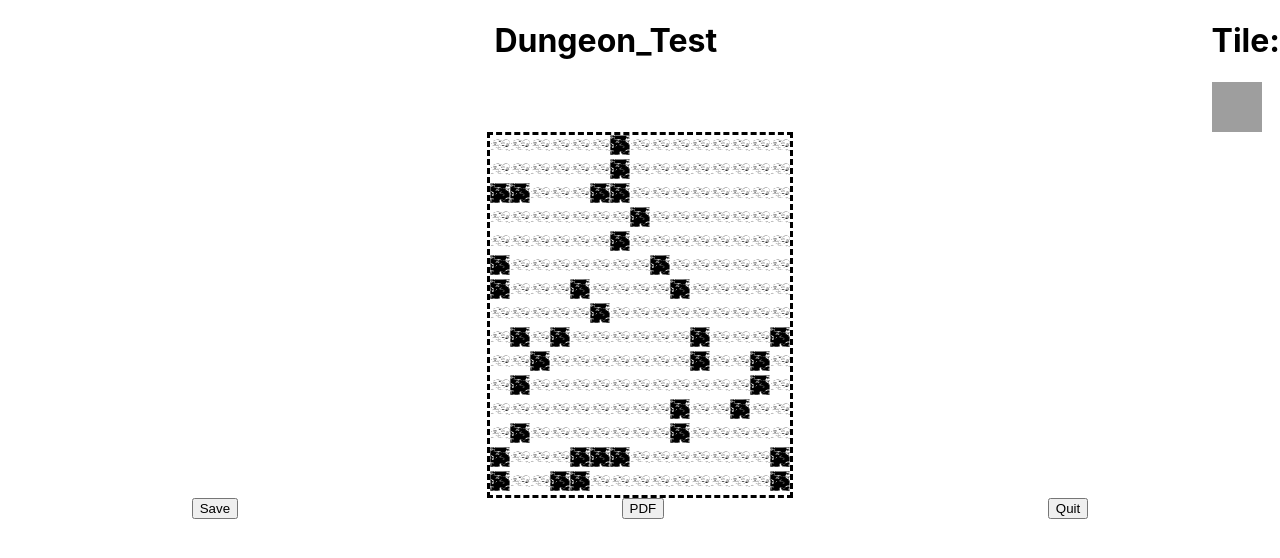
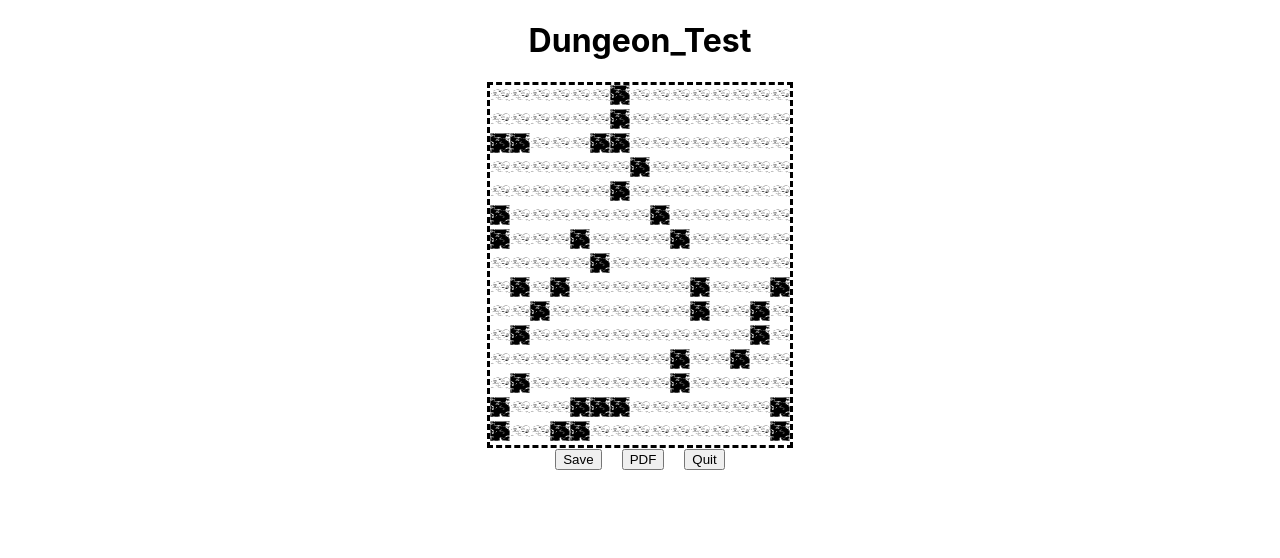
Before and after one commit to MBogert/dungeon_maker, a React (Create React App) app in the folder viewer/: page / in a window 1280 px wide. Shown: the top 558 px of the page. Built offline with nearby package versions, Linux system fonts and the light colour scheme; grey boxes are pictures that could not be loaded.

Commit message:
Functioning live-editor for simple dungeons

```diff
--- a/viewer/src/App.js
+++ b/viewer/src/App.js
@@ -6,7 +6,7 @@
 function App() {
   return (
     <div className="App">
-      <Viewer name='Dungeon_Test' tileSrc={'https://static.miraheze.org/thefinalrumblewiki/8/84/Potion_seller.png'} grid={testGrid}/>
+      <Viewer name='Dungeon_Test' grid={testGrid}/>
     </div>
   );
 }
--- a/viewer/src/DungeonGrid.js
+++ b/viewer/src/DungeonGrid.js
@@ -1,13 +1,6 @@
-import React, {useState} from 'react'
-import findDOMNode from 'react-dom'
+import React from 'react'
 import {ReactComponent as WallTile } from './img/floor_tile.svg'
 import {ReactComponent as FloorTile } from './img/wall_tile.svg'
-
-export const headerStyle = {
-  display: 'flex',
-  flexDirection: 'row',
-  justifyContent: 'space-between',
-}
 
 export const imgStyleWall = {
   width: '50px',
@@ -33,39 +26,30 @@ const gridStyle = {
   borderWidth: 'medium',
 }
 
-const braveKinght = 'https://i1.sndcdn.com/artworks-000479173020-7mj3zz-t500x500.jpg'
-const potionSeller = 'https://static.miraheze.org/thefinalrumblewiki/8/84/Potion_seller.png'
+class DungeonGridClass extends React.Component {
 
-function DungeonGrid(props) {
-  const [name, setName] = useState(props.name)
-  const [tileSrc, setTileSrc] = useState(props.tileSrc)
-  const [grid, setGrid] = useState(props.grid)
-
-  return (<div>
-    <div style={headerStyle}>
-       <div></div>
-       <h1 contentEditable={true} onChange={() => setName(findDOMNode(this).innerText)}>{name}</h1>
-       <div style={tileStyle}>
-         <h1>Tile:</h1>
-         <img style={imgStyleWall} src={tileSrc} onClick={() => setTileSrc(tileSrc === potionSeller ? braveKinght : potionSeller)} alt='Potion Seller! I request your FINEST potions!'/>
-       </div>
-     </div>
-    <div style={gridStyle}>
-      {renderGrid(grid)}
-    </div>
-  </div>
-  )
+  constructor(props) {
+    super(props)
+    this.state = {
+      grid: props.grid,
+    }
   }
 
-function renderGrid(gridMap) {
+  setGrid(y, x, value) {
+    let newGrid = this.state.grid
+    newGrid[y][x] = value
+    return this.state.grid
+  }
+
+  renderGrid(gridMap) {
     let gridrows = []
     for(let y=0; y < gridMap.length; y++) {
       let columns = []
       for(let x=0; x < gridMap.length; x++) {
         if(gridMap[y][x] === 0){
-        columns.push(<div><FloorTile style={{height:"20px", width:"20px"}}/></div>)
+          columns.push(<div onClick={() => this.setState({grid: this.setGrid(y, x, 1)})}><FloorTile style={{height:"20px", width:"20px"}}/></div>)
         } else {
-        columns.push(<div><WallTile style={{height:"20px", width:"20px"}}/></div>)
+          columns.push(<div onClick={() => this.setState({grid: this.setGrid(y, x, 0)})}><WallTile style={{height:"20px", width:"20px"}}/></div>)
         }
       }
       gridrows.push(<div className="gridRow" style={{ display: "flex", flexDirection: "row", justifyContent:'center' }}>{columns}</div>)
@@ -73,4 +57,11 @@ function renderGrid(gridMap) {
     return gridrows
   }
 
-export default DungeonGrid;
+  render() {
+      return <div style={gridStyle}>
+        {this.renderGrid(this.state.grid)}
+      </div>
+  }
+}
+
+export default DungeonGridClass;
--- a/viewer/src/ViewFooter.js
+++ b/viewer/src/ViewFooter.js
@@ -1,19 +1,18 @@
 import React from 'react'
-
-
+import ViewerButton from './ViewerButton';
 
 export const footerStyle = {
   display: 'flex',
   flexDirection: 'row',
-  justifyContent: 'space-around',
+  justifyContent: 'center',
 }
 
 function ViewFooter(){
 
     return(<div style={footerStyle}>
-            <button>Save</button>
-            <button>PDF</button>
-            <button>Quit</button>
+            <ViewerButton name={'Save'} />
+            <ViewerButton name={'PDF'} />
+            <ViewerButton name={'Quit'} />
           </div>
         )
 }
--- /dev/null
+++ b/viewer/src/ViewHeader.js
@@ -0,0 +1,19 @@
+import React, {useState} from 'react'
+import findDOMNode from 'react-dom'
+
+const headerStyle = {
+  display: 'flex',
+  flexDirection: 'row',
+  justifyContent: 'center',
+}
+
+function ViewHeader(props) {
+
+  const [name, setName] = useState(props.name)
+
+  return (<div style={headerStyle}>
+     <h1 contentEditable={true} onChange={() => setName(findDOMNode(this).innerText)}>{name}</h1>
+   </div>)
+}
+
+export default ViewHeader;
--- a/viewer/src/Viewer.js
+++ b/viewer/src/Viewer.js
@@ -1,17 +1,19 @@
 import React from 'react'
 import DungeonGrid from './DungeonGrid'
 import ViewFooter from './ViewFooter'
+import ViewHeader from './ViewHeader'
 
 function Viewer(props) {
   const name = props.name
   const grid = props.grid
-  const tileSrc = props.tileSrc
 
   return (
     <div>
-      <DungeonGrid grid={grid} name={name} tileSrc={tileSrc}/>
+      <ViewHeader name={name}/>
+      <DungeonGrid grid={grid} name={name}/>
       <ViewFooter />
     </div>
   )
 }
+
 export default Viewer;
--- /dev/null
+++ b/viewer/src/ViewerButton.js
@@ -0,0 +1,17 @@
+import React from 'react'
+
+const btnStyle = {
+  padding: '0px 10px'
+}
+
+function ViewerButton(props) {
+
+  const name = props.name
+
+  return (<div style={btnStyle}>
+      <button>{name}</button>
+    </div>
+  )
+}
+
+export default ViewerButton;
```
Lines whose indentation alone changed are shown as unchanged.
